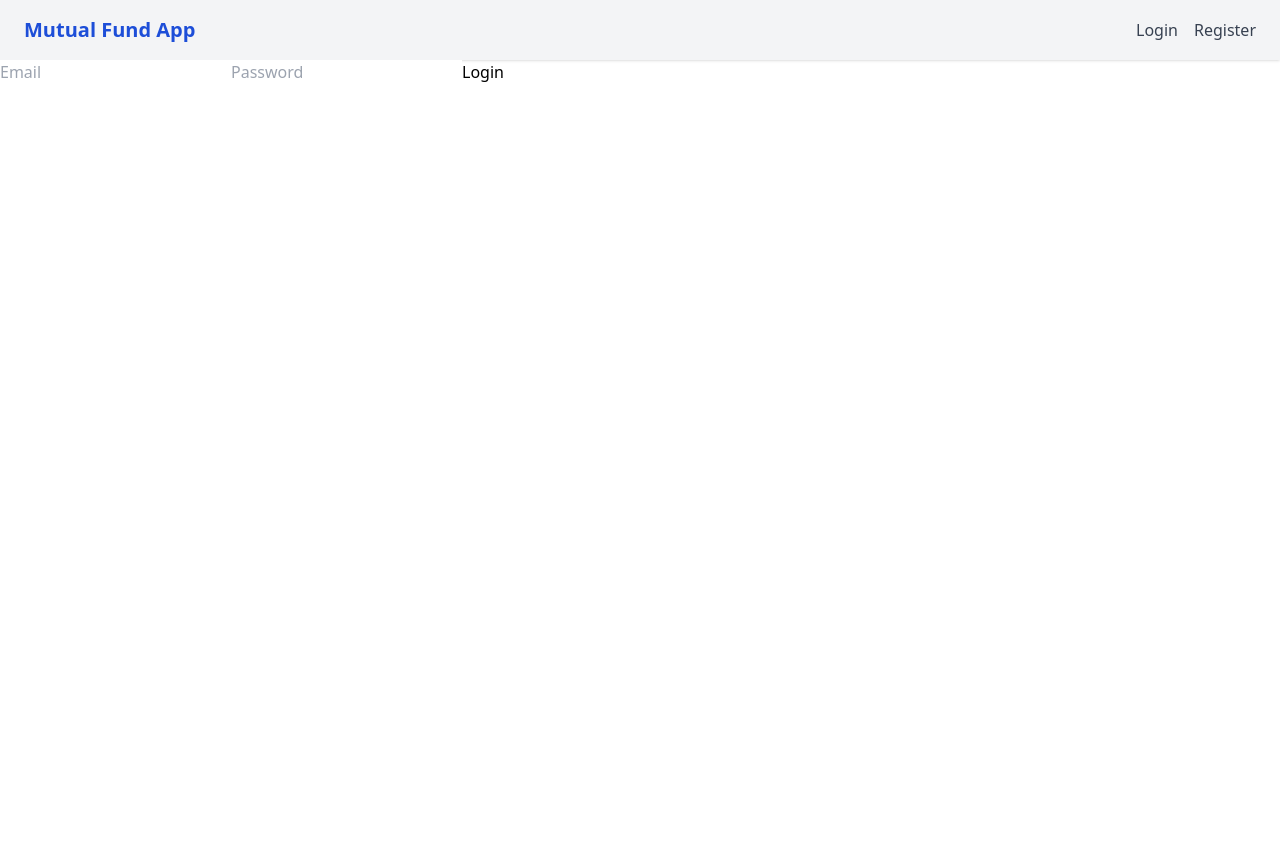
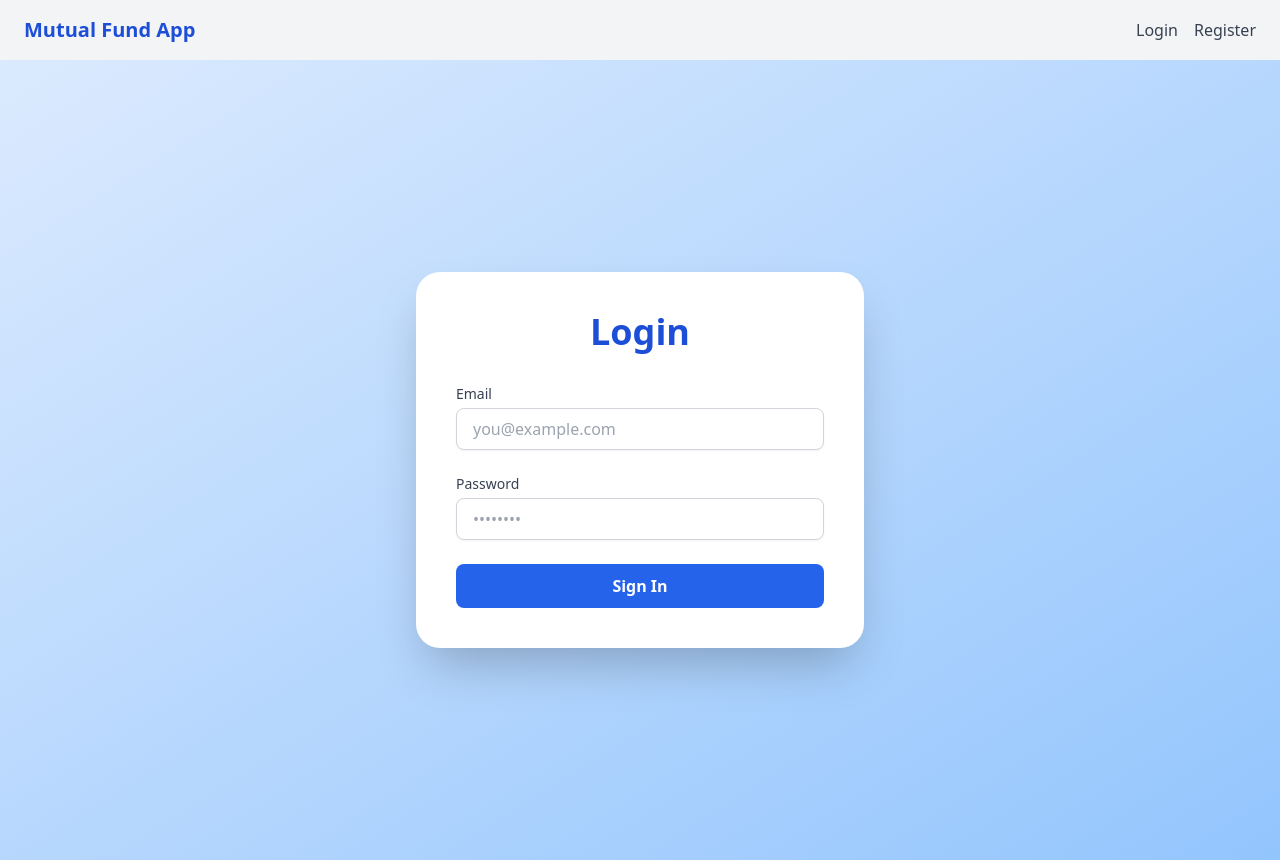
Before and after one commit to Anuj996/Mutual-fund-app, a React (Create React App) app in the folder frontend/: page /login in a window 1280 px wide. Before the commit the page ends 800 px from the top, so only its background shows below. Built offline with nearby package versions, Linux system fonts and the light colour scheme.

Commit message:
✨ Final UI updates: Login and SavedFunds styling improved

```diff
--- a/frontend/src/pages/LoginPage.js
+++ b/frontend/src/pages/LoginPage.js
@@ -1,15 +1,19 @@
+import { useState, useContext } from "react";
+import { useNavigate } from "react-router-dom";
+import { AuthContext } from "../context/AuthProvider";
 import { baseURL } from "../config";
-import { useState } from "react";
 
-const LoginPage = () => {
+export default function LoginPage() {
   const [email, setEmail] = useState("");
   const [password, setPassword] = useState("");
+  const { setToken } = useContext(AuthContext);
+  const navigate = useNavigate();
 
   const handleLogin = async (e) => {
     e.preventDefault();
 
     try {
-      const response = await fetch(`${baseURL}/api/users/login`, {
+      const response = await fetch(`${baseURL}/api/auth/login`, {
         method: "POST",
         headers: {
           "Content-Type": "application/json",
@@ -21,8 +25,9 @@ const LoginPage = () => {
 
       if (response.ok && data.token) {
         localStorage.setItem("token", data.token);
+        setToken(data.token);
         alert("✅ Login successful!");
-        // redirect or navigate to another page here
+        navigate("/search");
       } else {
         alert("❌ Login failed: " + data.message);
       }
@@ -33,28 +38,40 @@ const LoginPage = () => {
   };
 
   return (
-    <div className="login-page">
-      <form onSubmit={handleLogin}>
+    <div className="min-h-screen bg-gradient-to-br from-blue-100 to-blue-300 flex items-center justify-center px-4">
+      <div className="bg-white p-10 rounded-3xl shadow-2xl w-full max-w-md">
+        <h2 className="text-4xl font-bold text-center mb-8 text-blue-700">Login</h2>
+        <form onSubmit={handleLogin} className="space-y-6">
+          <div>
+            <label className="block text-sm font-medium text-gray-700 mb-1">Email</label>
             <input
               type="email"
-          placeholder="Email"
               value={email}
+              required
               onChange={(e) => setEmail(e.target.value)}
-          required
+              className="w-full px-4 py-2 border border-gray-300 rounded-lg shadow-sm focus:outline-none focus:ring-2 focus:ring-blue-500"
+              placeholder="you@example.com"
             />
-
+          </div>
+          <div>
+            <label className="block text-sm font-medium text-gray-700 mb-1">Password</label>
             <input
               type="password"
-          placeholder="Password"
               value={password}
+              required
               onChange={(e) => setPassword(e.target.value)}
-          required
+              className="w-full px-4 py-2 border border-gray-300 rounded-lg shadow-sm focus:outline-none focus:ring-2 focus:ring-blue-500"
+              placeholder="••••••••"
             />
-
-        <button type="submit">Login</button>
+          </div>
+          <button
+            type="submit"
+            className="w-full bg-blue-600 hover:bg-blue-700 text-white font-semibold py-2.5 rounded-lg transition duration-200"
+          >
+            Sign In
+          </button>
         </form>
       </div>
+    </div>
   );
-};
-
-export default LoginPage;
+}
--- a/frontend/src/pages/SavedFundsPage.js
+++ b/frontend/src/pages/SavedFundsPage.js
@@ -1,7 +1,7 @@
 import { useEffect, useState, useContext } from "react";
 import { AuthContext } from "../context/AuthProvider";
 import { Link } from "react-router-dom";
-import { baseURL } from "../config"; // ✅ import baseURL from centralized config
+import { baseURL } from "../config";
 
 export default function SavedFundsPage() {
   const { token } = useContext(AuthContext);
@@ -17,9 +17,7 @@ export default function SavedFundsPage() {
           },
         });
 
-        if (!res.ok) {
-          throw new Error("Failed to fetch saved funds");
-        }
+        if (!res.ok) throw new Error("Failed to fetch saved funds");
 
         const data = await res.json();
         setSavedFunds(data.savedFunds);
@@ -33,30 +31,34 @@ export default function SavedFundsPage() {
   }, [token]);
 
   return (
-    <div className="min-h-screen bg-gray-50 p-8">
-      <h1 className="text-3xl font-bold text-center text-green-700 mb-8">
+    <div className="min-h-screen bg-gradient-to-br from-green-50 to-green-100 py-10 px-6">
+      <h1 className="text-4xl font-bold text-center text-green-700 mb-10">
         Your Saved Mutual Funds
       </h1>
 
       {savedFunds.length === 0 ? (
-        <p className="text-center text-gray-600">No funds saved yet.</p>
+        <p className="text-center text-gray-600 text-lg">
+          You haven’t saved any mutual funds yet.
+        </p>
       ) : (
-        <ul className="max-w-3xl mx-auto space-y-4">
+        <div className="max-w-6xl mx-auto grid grid-cols-1 sm:grid-cols-2 md:grid-cols-3 gap-6">
           {savedFunds.map((fund) => (
-            <li
+            <div
               key={fund.schemeCode}
-              className="bg-white p-4 shadow rounded hover:shadow-lg transition"
+              className="bg-white p-6 rounded-2xl shadow-md hover:shadow-xl transition duration-300"
             >
               <Link
                 to={`/fund/${fund.schemeCode}`}
-                className="text-lg text-blue-600 hover:underline"
+                className="text-xl font-semibold text-blue-700 hover:underline block mb-2"
               >
                 {fund.schemeName}
               </Link>
-              <p className="text-sm text-gray-500 mt-1">NAV: ₹{fund.nav}</p>
-            </li>
+              <p className="text-gray-600 text-sm">
+                Latest NAV: <span className="font-medium">₹{fund.nav}</span>
+              </p>
+            </div>
           ))}
-        </ul>
+        </div>
       )}
     </div>
   );
```
Also changed, not shown: 1 other file (tests, documents, lock files or other folders). Lines whose indentation alone changed are shown as unchanged.
